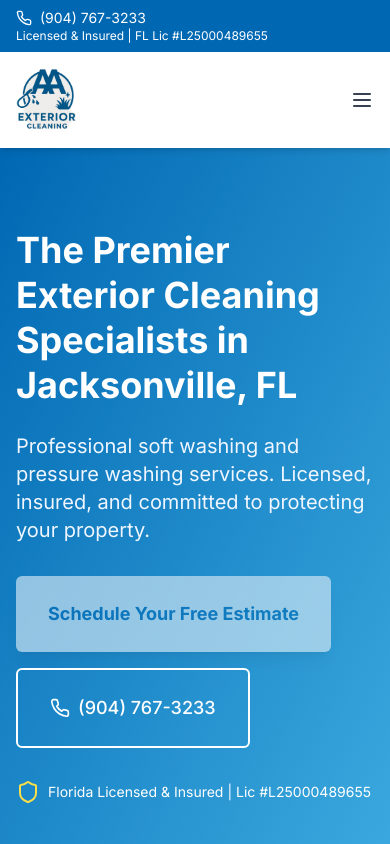
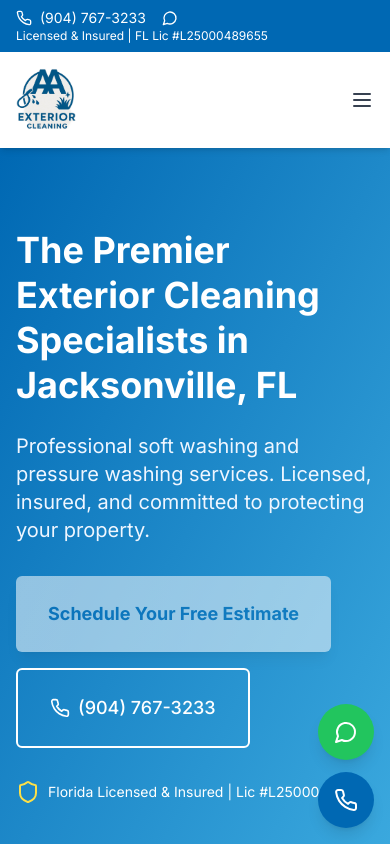
Before and after one commit to CoachAJ/AA-Exterior-Cleaning, a Next.js app: page / in a window 390 px wide. Shown: the top 844 px of the page. Built offline with nearby package versions, Linux system fonts and the light colour scheme.

Commit message:
Add Text Us button and floating contact buttons for mobile

```diff
--- a/app/layout.tsx
+++ b/app/layout.tsx
@@ -3,6 +3,7 @@ import { Inter } from 'next/font/google'
 import './globals.css'
 import Header from '@/components/Header'
 import Footer from '@/components/Footer'
+import FloatingContact from '@/components/FloatingContact'
 
 const inter = Inter({ subsets: ['latin'] })
 
@@ -52,6 +53,7 @@ export default function RootLayout({
         <main className="min-h-screen">
           {children}
         </main>
+        <FloatingContact />
         <Footer />
       </body>
     </html>
--- /dev/null
+++ b/components/FloatingContact.tsx
@@ -0,0 +1,27 @@
+'use client'
+
+import { Phone, MessageCircle } from 'lucide-react'
+
+export default function FloatingContact() {
+  return (
+    <div className="fixed bottom-4 right-4 z-50 flex flex-col gap-3 md:hidden">
+      {/* Text Us Button */}
+      <a
+        href="sms:9047673233?body=Hi! I'm interested in a free quote for exterior cleaning services."
+        className="bg-green-500 hover:bg-green-600 text-white p-4 rounded-full shadow-lg flex items-center justify-center transition-all hover:scale-110"
+        aria-label="Text Us"
+      >
+        <MessageCircle className="h-6 w-6" />
+      </a>
+
+      {/* Call Button */}
+      <a
+        href="tel:9047673233"
+        className="bg-[#0068B3] hover:bg-[#005a9c] text-white p-4 rounded-full shadow-lg flex items-center justify-center transition-all hover:scale-110"
+        aria-label="Call Us"
+      >
+        <Phone className="h-6 w-6" />
+      </a>
+    </div>
+  )
+}
--- a/components/Header.tsx
+++ b/components/Header.tsx
@@ -3,7 +3,7 @@
 import Link from 'next/link'
 import Image from 'next/image'
 import { useState } from 'react'
-import { Phone, Mail, Menu, X, ChevronDown } from 'lucide-react'
+import { Phone, Mail, Menu, X, ChevronDown, MessageCircle } from 'lucide-react'
 import { Button } from './ui/button'
 
 export default function Header() {
@@ -19,7 +19,11 @@ export default function Header() {
               <Phone className="h-4 w-4" />
               <span>(904) 767-3233</span>
             </a>
-            <a href="mailto:info@aaexteriorcleaning.com" className="hidden sm:flex items-center gap-2 hover:text-gray-200">
+            <a href="sms:9047673233?body=Hi! I'm interested in a free quote for exterior cleaning services." className="flex items-center gap-2 hover:text-gray-200">
+              <MessageCircle className="h-4 w-4" />
+              <span className="hidden sm:inline">Text Us</span>
+            </a>
+            <a href="mailto:info@aaexteriorcleaning.com" className="hidden md:flex items-center gap-2 hover:text-gray-200">
               <Mail className="h-4 w-4" />
               <span>info@aaexteriorcleaning.com</span>
             </a>
```
